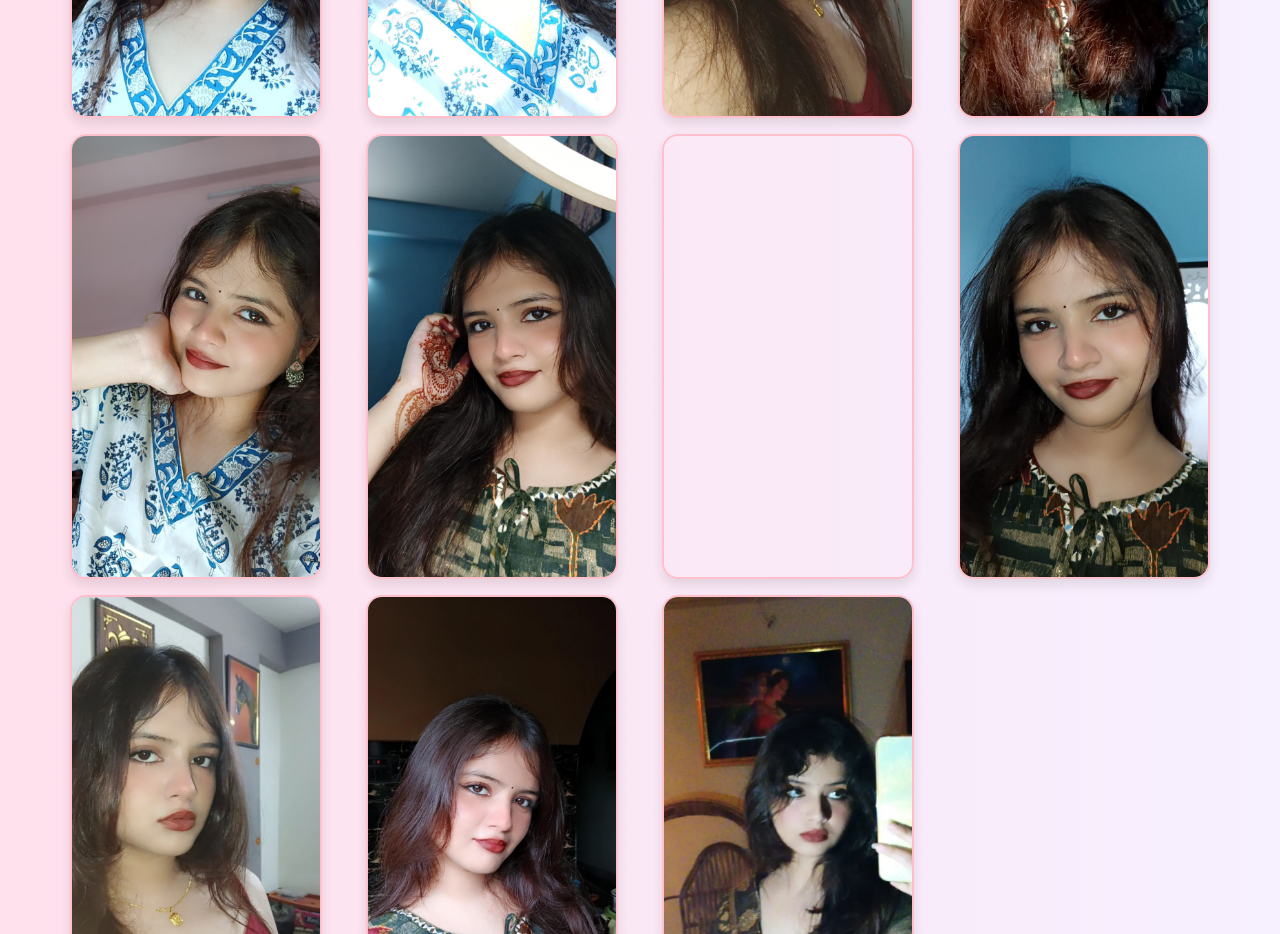
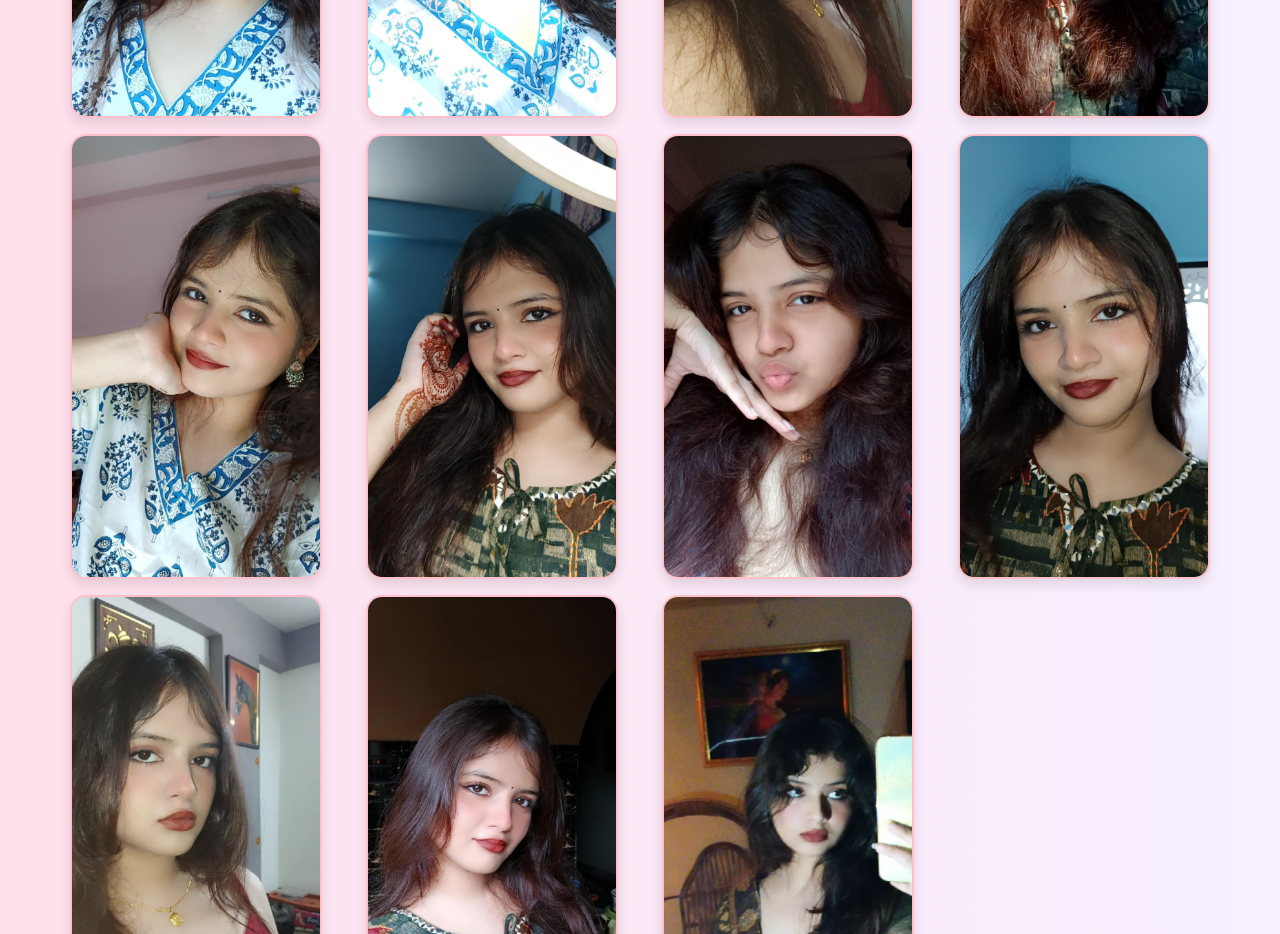
Before and after one commit to spxxdey/yashi, a plain HTML site: page index.html in a window 1280 px wide. Shown: the part 3320-4254 px from the top of the page. Drawn offline with nearby package versions, Linux system fonts and the light colour scheme; the site is published under a folder, as on GitHub Pages, so addresses that start at the root find nothing.

Commit message:
fixed one image not appearing

```diff
--- a/index.html
+++ b/index.html
@@ -262,7 +262,7 @@
       <img src="yashi-12.JPEG" alt="">
       <img src="yashi-5.jpg" alt="">
       <img src="yashi-6.jpg" alt="">
-      <img src="/yashi-7.jpg" alt="">
+      <img src="yashi-7.jpg" alt="">
       <img src="yashi-8.jpg" alt="">
       <img src="yashi-9.jpg" alt="">
       <img src="yashi-10.jpg" alt="">
```
